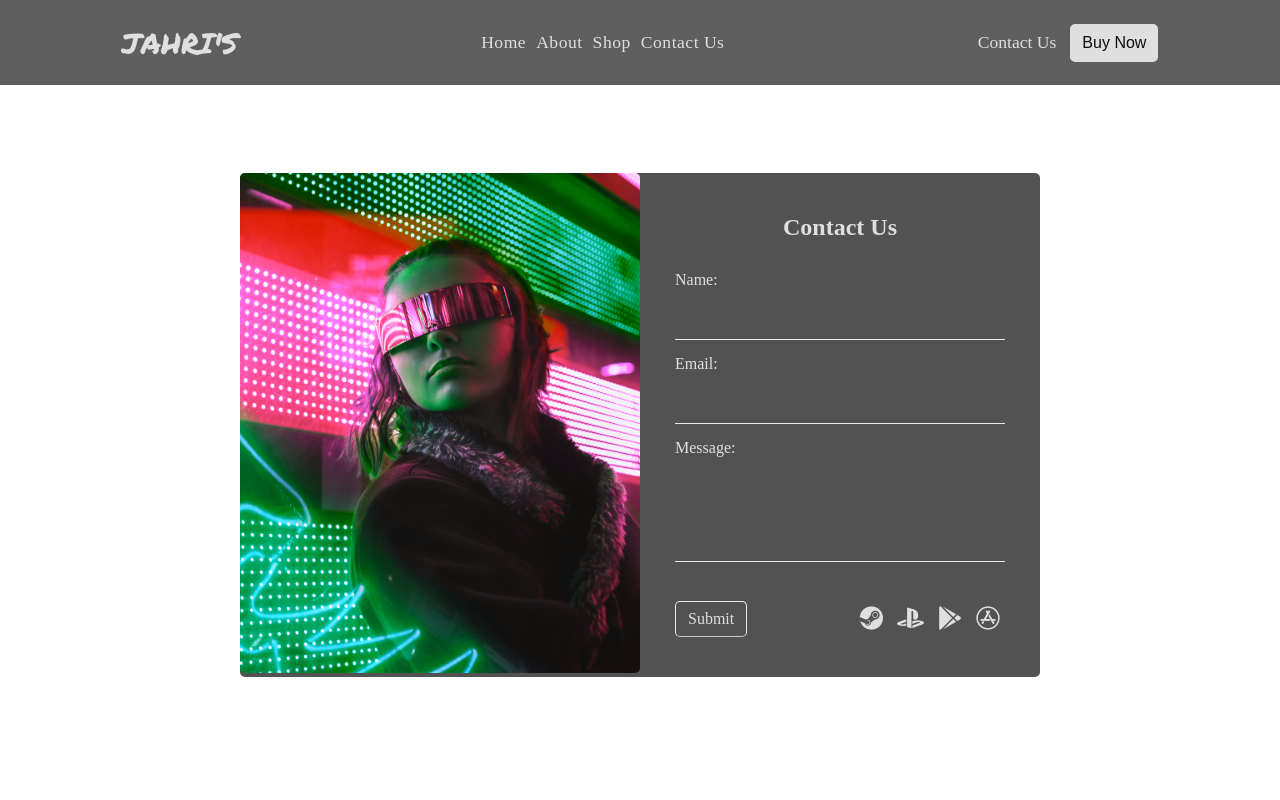
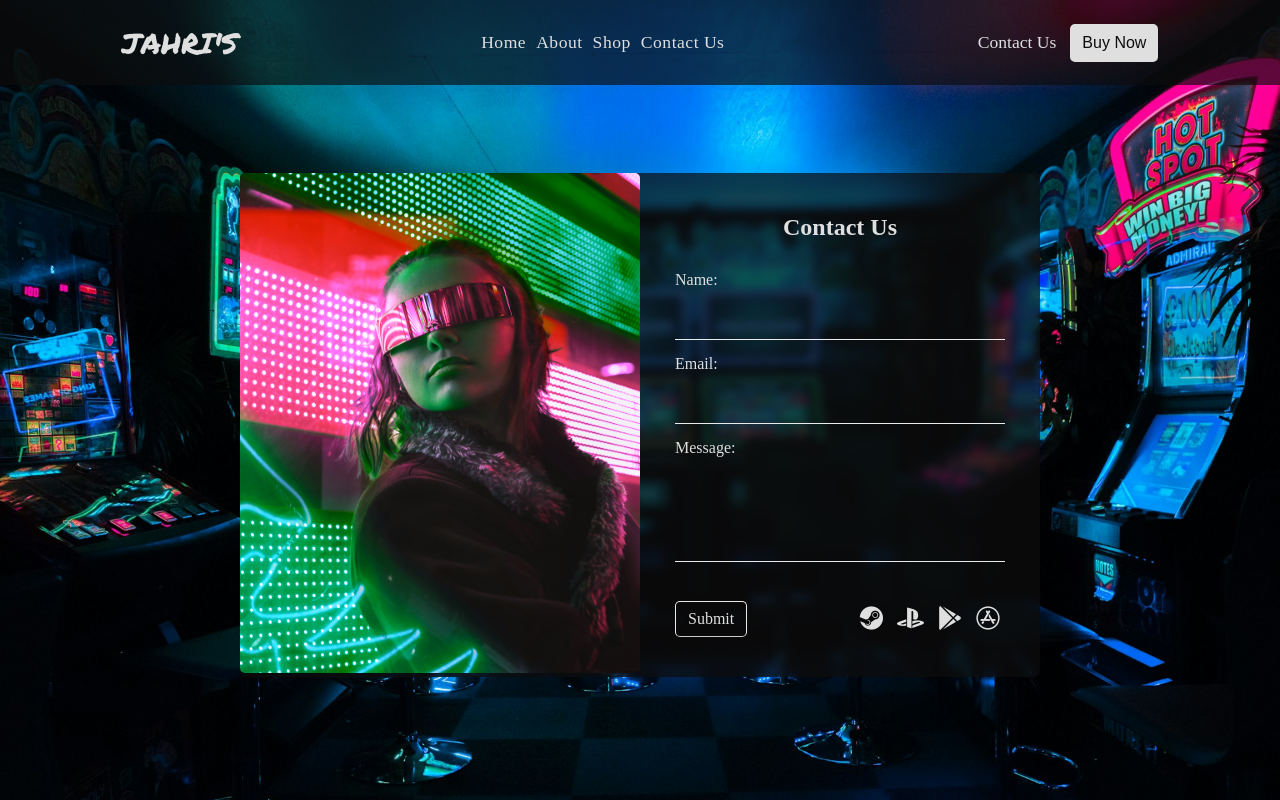
Before and after one commit to limerence21/Jahri-topup-store, a plain HTML site: page contact/index.html in a window 1280 px wide. Drawn offline with Linux system fonts and the light colour scheme; the site is published under a folder, as on GitHub Pages, so addresses that start at the root find nothing; a web font is replaced by a local one.

Commit message:
Update style.css

```diff
--- a/contact/css/style.css
+++ b/contact/css/style.css
@@ -11,7 +11,7 @@
 
 body {
     font-family: 'Tilt Neon';
-    background: url(/img/contactbg.jpg) no-repeat center;
+    background: url(../../img/contactbg.jpg) no-repeat center;
     background-size: cover;
     background-position: center;
     height: 100vh;
```
